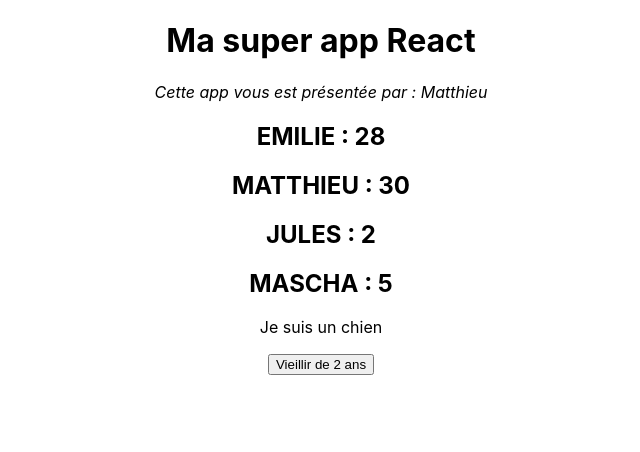
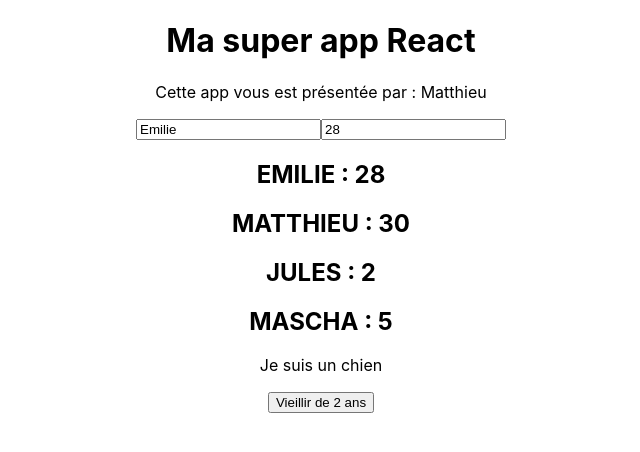
Before and after one commit to Dubmatth/react-1, a React (Create React App) app: page / in a window 1280 px wide. Shown: the top 452 px of the page, without its empty margins (319-959 px from the left). Built offline with nearby package versions, Linux system fonts and the light colour scheme.

Commit message:
Ajout d'input qui agisse sur la valeur directe de l'objet famille

```diff
--- a/src/App.js
+++ b/src/App.js
@@ -29,10 +29,24 @@ class App extends Component {
     famille
   }
 
-  handleClick = (addAge) => {
+  handleClick = addAge => {
     const famille = { ...this.state.famille }
     famille.membre1.age += addAge
     this.setState({ famille })
+  }
+
+  handleChange = event => {
+    const famille = { ...this.state.famille }
+    const nomFamille = event.target.value
+    famille.membre1.nom = nomFamille
+    this.setState({famille})
+  }
+
+  handleChangeAge = event => {
+    const famille = { ...this.state.famille }
+    const ageMembre = event.target.value
+    famille.membre1.age = ageMembre
+    this.setState({famille})
   }
 
   render() {
@@ -41,7 +55,9 @@ class App extends Component {
     return (
         <div className="App">
           <h1>{titre}</h1>
-          <em>Cette app vous est présentée par : {auteur}</em>
+          <p>Cette app vous est présentée par : {auteur}</p>
+          <input type="text" value={famille.membre1.nom} onChange={this.handleChange}/>
+          <input type="text" value={famille.membre1.age} onChange={this.handleChangeAge}/>
           <Membre
             age={famille.membre1.age}
             nom={famille.membre1.nom} />
--- a/src/Components/Button.js
+++ b/src/Components/Button.js
@@ -1,6 +1,6 @@
 import React from 'react'
 
-const Button = ({vieillir, ageAAjouter}) => (
+const Button = ({vieillir}) => (
     <button onClick={vieillir}>
     Vieillir de 2 ans
     </button>
```
